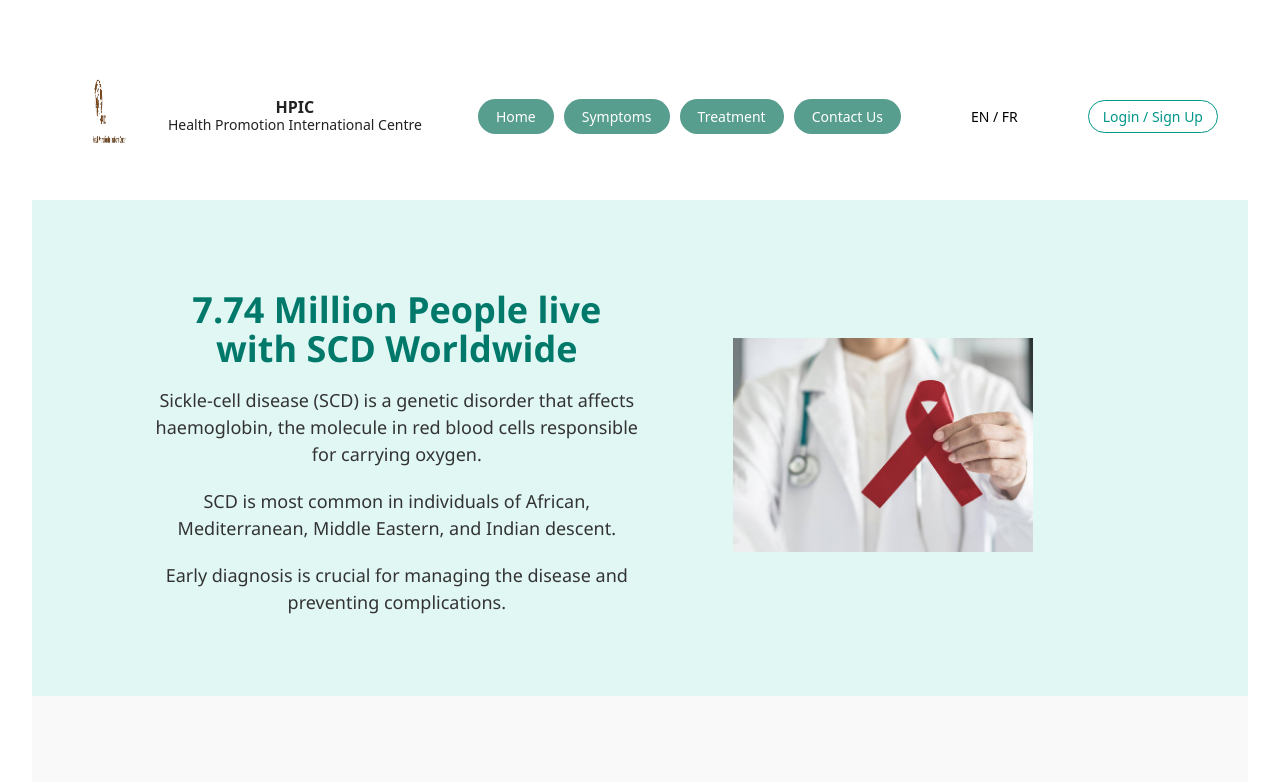
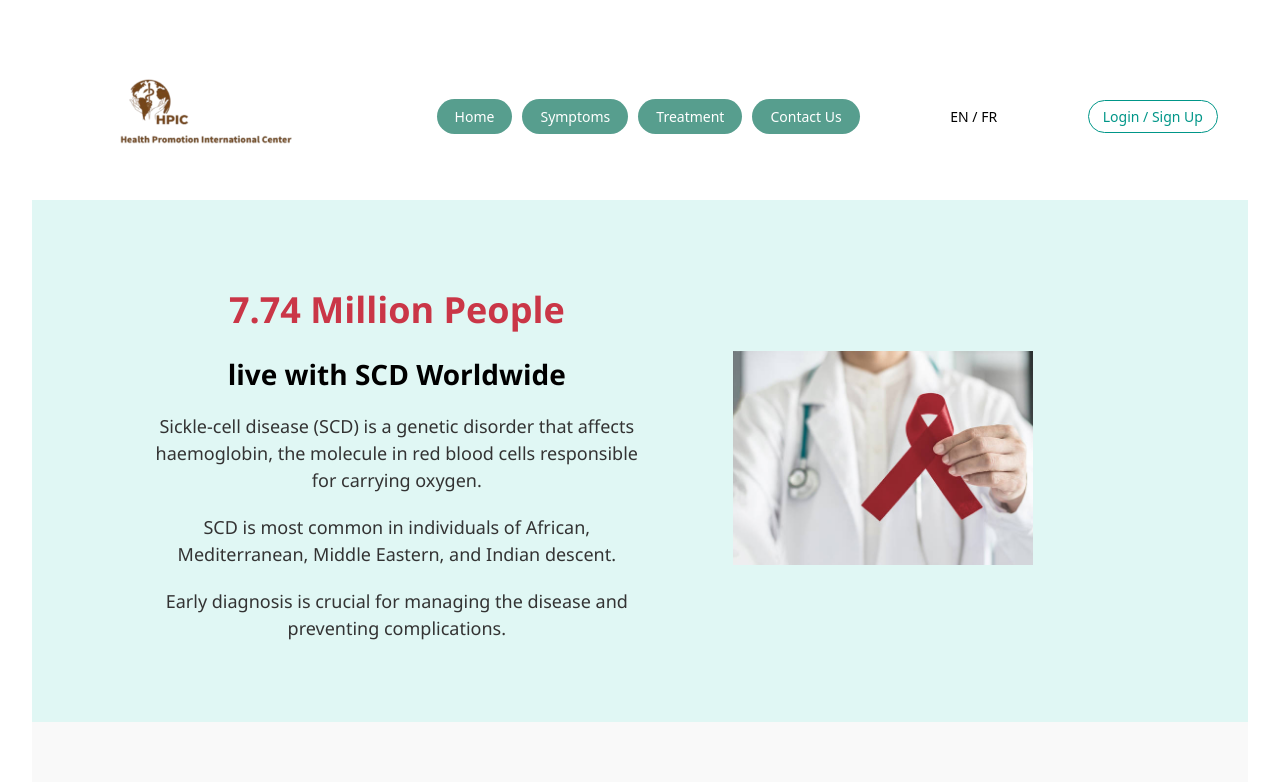
Before and after one commit to James6827/hpic-scd-app-Final-Version, a React app in the folder frontend/: page /treatment in a window 1280 px wide. Shown: the top 782 px of the page. Built offline with nearby package versions, Linux system fonts and the light colour scheme; the HTML template or start-up script is replaced by a standard one.

Commit message:
more styling editing

```diff
--- a/frontend/src/components/Navbar.css
+++ b/frontend/src/components/Navbar.css
@@ -15,19 +15,8 @@
 }
 
 .logo {
-  width: 48px;
+  width: 250px;
   height: auto;
-}
-
-.logo-text {
-  font-size: 14px;
-  line-height: 1.2;
-  color: #222;
-}
-
-.logo-text strong {
-  font-size: 16px;
-  display: block;
 }
 
 /* Center section (buttons) */
--- a/frontend/src/components/Navbar.jsx
+++ b/frontend/src/components/Navbar.jsx
@@ -7,10 +7,6 @@ export default function Navbar() {
     <nav className="navbar">
       <div className="navbar-left">
         <img src={logo} alt="HPIC Logo" className="logo" />
-        <div className="logo-text">
-          <strong>HPIC</strong>
-          <span>Health Promotion International Centre</span>
-        </div>
       </div>
 
       <div className="navbar-center">
--- a/frontend/src/pages/HomePage/Home.css
+++ b/frontend/src/pages/HomePage/Home.css
@@ -20,7 +20,13 @@
 
 .hero-content h1 {
   font-size: 36px;
-  color: #00796b;
+  color: #ca3647;
+  margin-bottom: 10px;
+}
+
+.hero-content h2 {
+  font-size: 28px;
+  color: #000000;
   margin-bottom: 10px;
 }
 
@@ -28,21 +34,6 @@
   font-size: 18px;
   margin-bottom: 20px;
   color: #333;
-}
-
-.cta-btn {
-  background-color: #009688;
-  color: white;
-  border: none;
-  border-radius: 25px;
-  padding: 10px 24px;
-  font-size: 16px;
-  cursor: pointer;
-  transition: background-color 0.2s ease;
-}
-
-.cta-btn:hover {
-  background-color: #00796b;
 }
 
 /* Ribbon image */
--- a/frontend/src/pages/HomePage/Home.jsx
+++ b/frontend/src/pages/HomePage/Home.jsx
@@ -7,7 +7,8 @@ export default function Home() {
     <div className="home-container">
       <section className="hero">
         <div className="hero-content">
-          <h1>7.74 Million People live with SCD Worldwide</h1>
+          <h1>7.74 Million People</h1>
+          <h2>live with SCD Worldwide</h2>
           <p>
 Sickle-cell disease (SCD) is a genetic disorder that affects haemoglobin, the molecule in red blood cells responsible for carrying oxygen.
           </p>
```
